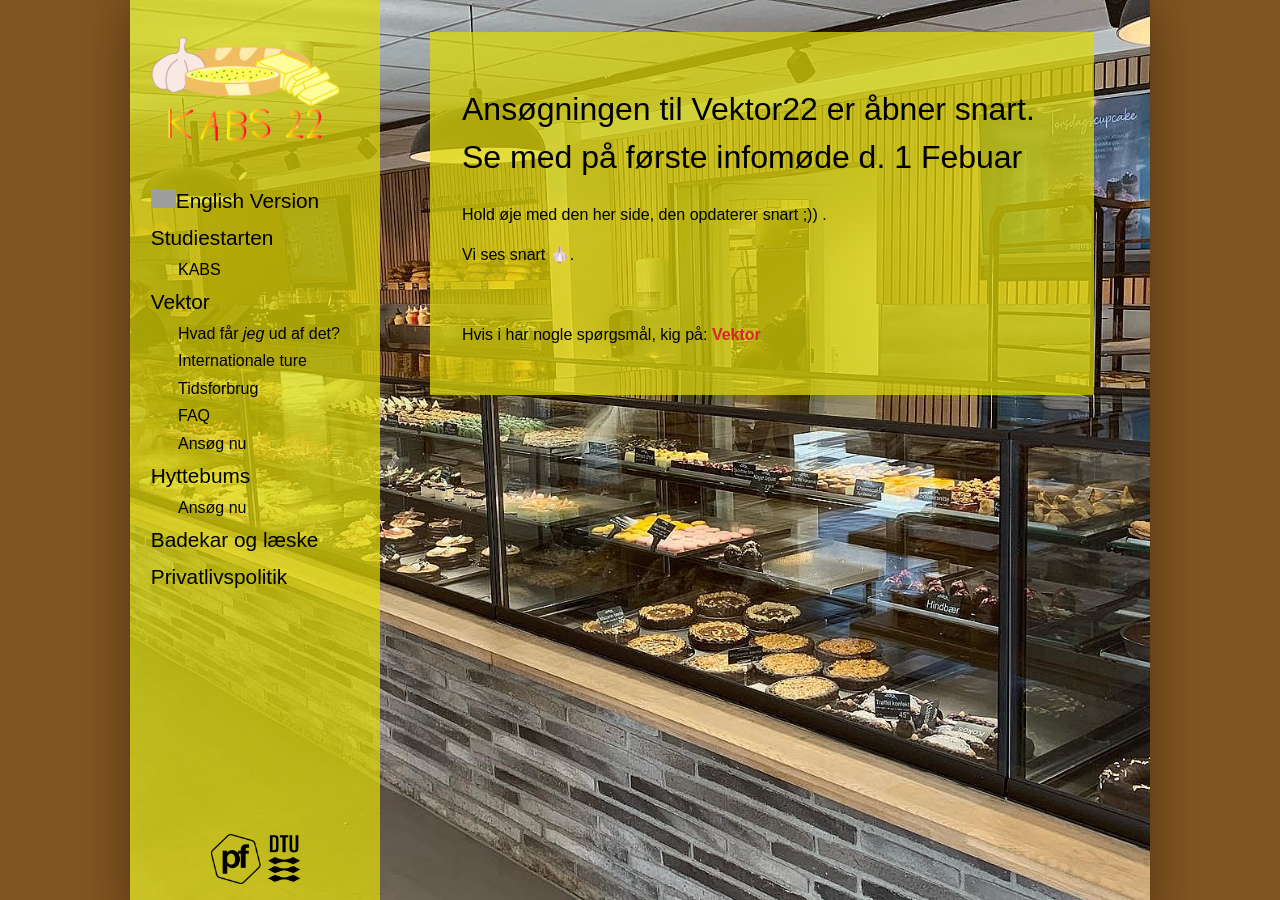
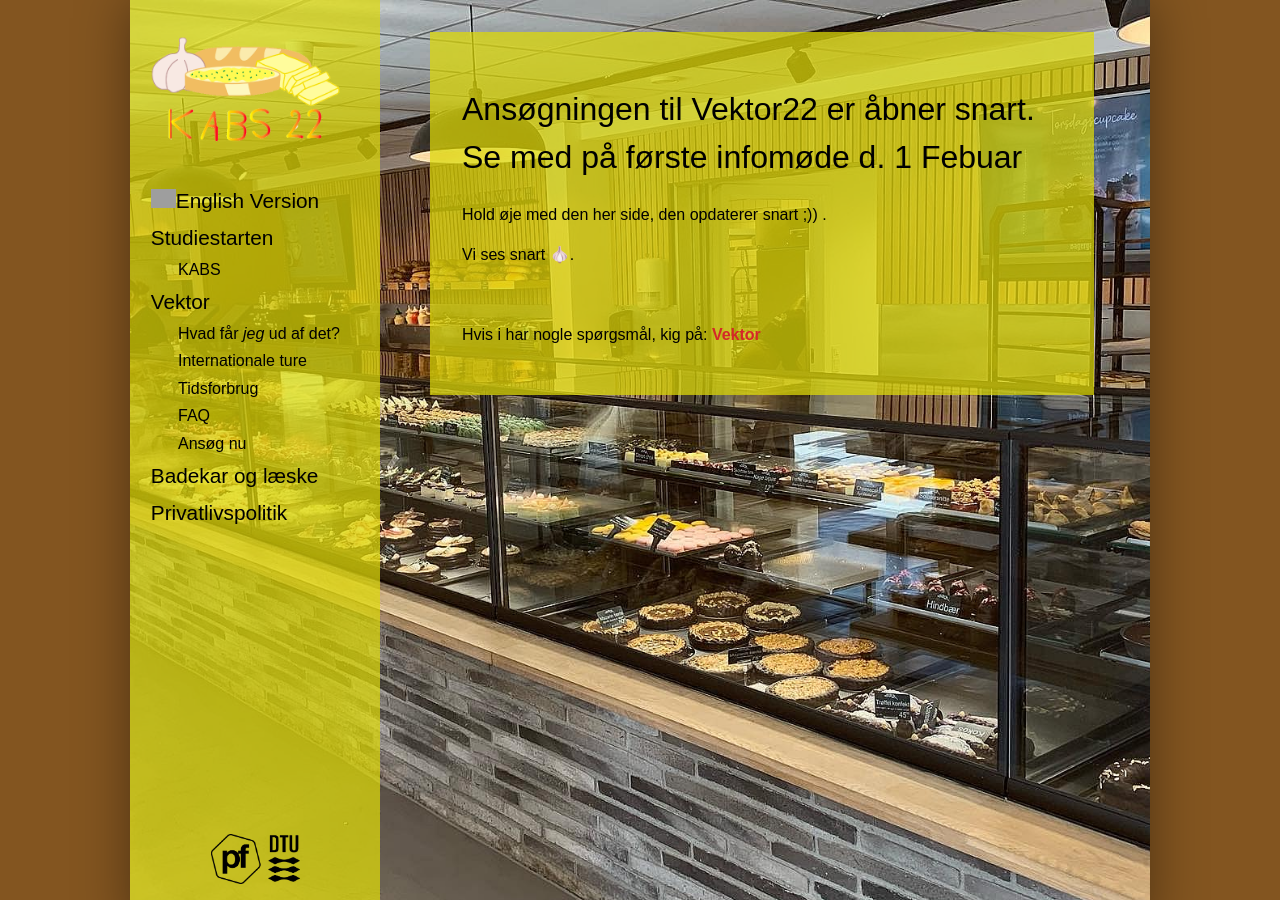
Before and after one commit to KABSDTU/kabsdtu.github.io, a Jekyll site: the page built from ansog-som-vektor.md, in a window 1280 px wide and 900 px high. Built offline with Jekyll 4.4.1, drawn with Linux system fonts in a browser that asks for light colours; some web fonts are replaced; grey boxes are pictures that could not be loaded.

Commit message:
Removed hyttebums

```diff
--- a/_layouts/default.html
+++ b/_layouts/default.html
@@ -152,12 +152,12 @@ MMMMMMMMMMMMMMMMMMMMMMMMMMMMMMMMMMMMMMMMMMMMMMMMMMMMMMMMMMMMMMMMMMMMMMMMMMMMMMMM
                                 <li><a href="/ansog-som-vektor.html">Ansøg nu</a></li>
                             </ul>
                         </li>
-                        <li><a href="/hyttebums.html">Hyttebums</a></li>
+                        <!--<li><a href="/hyttebums.html">Hyttebums</a></li>
                         <li>
                             <ul>
                                 <li><a href="/ansog-som-hyttebums.html">Ansøg nu</a></li>
                             </ul>
-                        </li>
+                        </li>-->
                         <li><a href="/badekar.html">Badekar og læske</a></li>
                         <li><a href="/privatlivspolitik.html">Privatlivspolitik</a></li>
                     </ul>
--- a/_layouts/en.html
+++ b/_layouts/en.html
@@ -167,12 +167,12 @@ MMMMMMMMMMMMMMMMMMMMMMMMMMMMMMMMMMMMMMMMMMMMMMMMMMMMMMMMMMMMMMMMMMMMMMMMMMMMMMMM
                             </ul>
                         </li>
 
-                        <li><a href="/en/hyttebums.html">Cabin bum</a></li>
+                        <!--<li><a href="/en/hyttebums.html">Cabin bum</a></li>
                         <li>
                             <ul>
                                 <li><a href="/en/ansog-som-hyttebums.html">Apply</a></li>
                             </ul>
-                        </li>
+                        </li>-->
                         <li><a href="/en/badekar.html">Bathtub and Beverages</a></li>
                         <li><a href="/en/privatlivspolitik.html">Privacy policy</a></li>
                     </ul>
```
